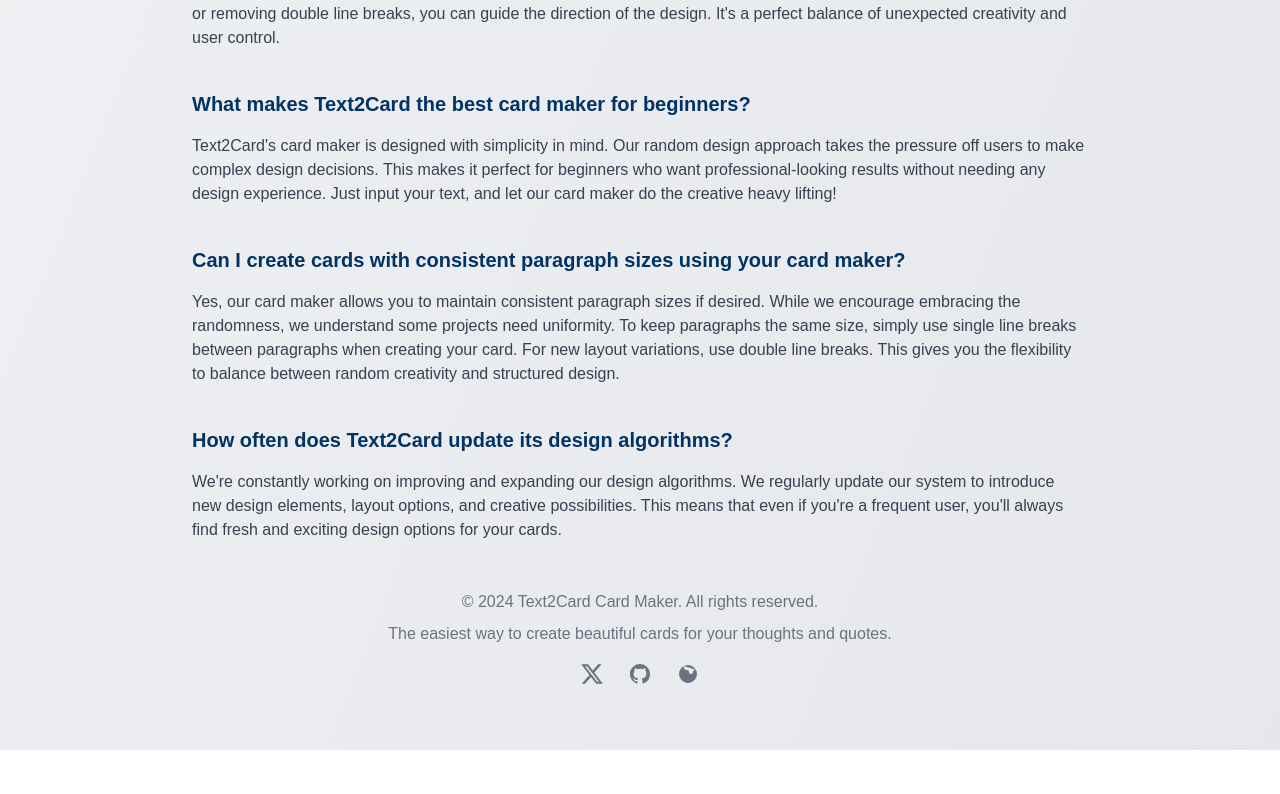
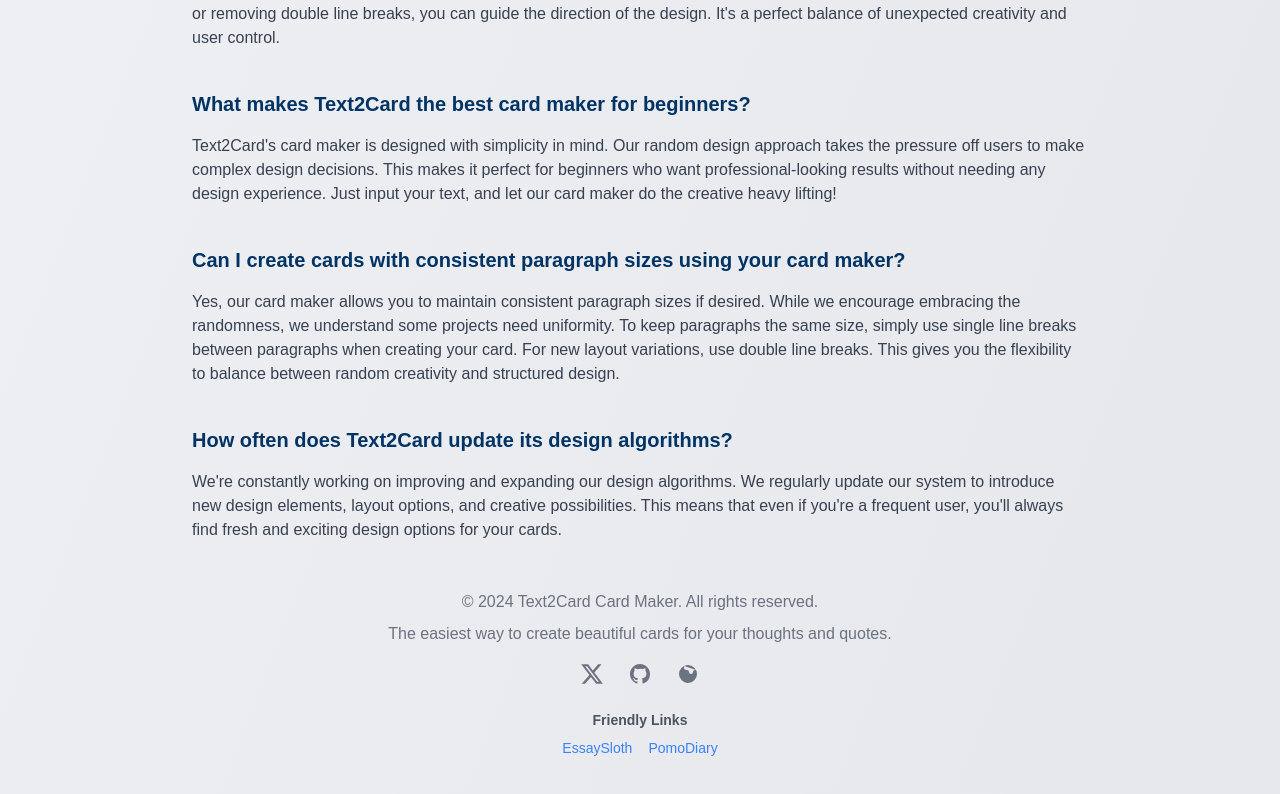
Before and after one commit to qiaoshouqing/text2card, a Next.js app: page / in a window 1280 px wide. Shown: the part 2500-3294 px from the top of the page. Before the commit the page ends 3250 px from the top, so only its background shows below. Built offline with nearby package versions, Linux system fonts and the light colour scheme; a web font is replaced by a local one.

Commit message:
add Friendly Links

```diff
--- a/components/Footer.tsx
+++ b/components/Footer.tsx
@@ -16,6 +16,13 @@ const Footer: React.FC = () => (
                 <path strokeLinecap="round" strokeLinejoin="round" strokeWidth="2" d="M3.055 11H5a2 2 0 012 2v1a2 2 0 002 2 2 2 0 012 2v2.945M8 3.935V5.5A2.5 2.5 0 0010.5 8h.5a2 2 0 012 2 2 2 0 104 0 2 2 0 012-2h1.064M15 20.488V18a2 2 0 012-2h3.064M21 12a9 9 0 11-18 0 9 9 0 0118 0z" />
             </SocialLink>
         </div>
+        <div className="mt-6">
+            <h3 className="text-sm font-semibold text-gray-600 mb-2">Friendly Links</h3>
+            <div className="flex flex-wrap justify-center gap-4">
+                <FriendlyLink href="https://www.essaysloth.com/" text="EssaySloth" />
+                <FriendlyLink href="https://pomodiary.com/" text="PomoDiary" />
+            </div>
+        </div>
     </footer>
 );
 
@@ -28,4 +35,10 @@ const SocialLink: React.FC<{ href: string; ariaLabel: string; children: React.Re
     </a>
 );
 
+const FriendlyLink: React.FC<{ href: string; text: string }> = ({ href, text }) => (
+    <a href={href} target="_blank" rel="noopener noreferrer" className="text-sm text-blue-500 hover:text-blue-700 hover:underline">
+        {text}
+    </a>
+);
+
 export default Footer;
```
